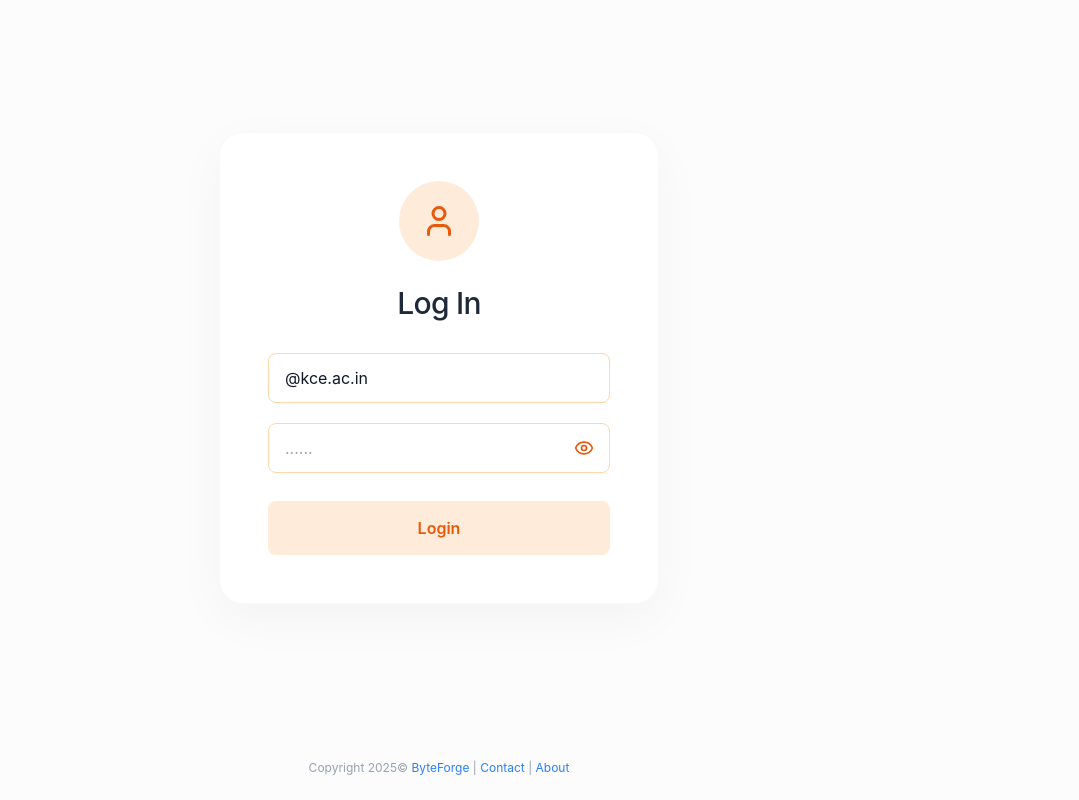
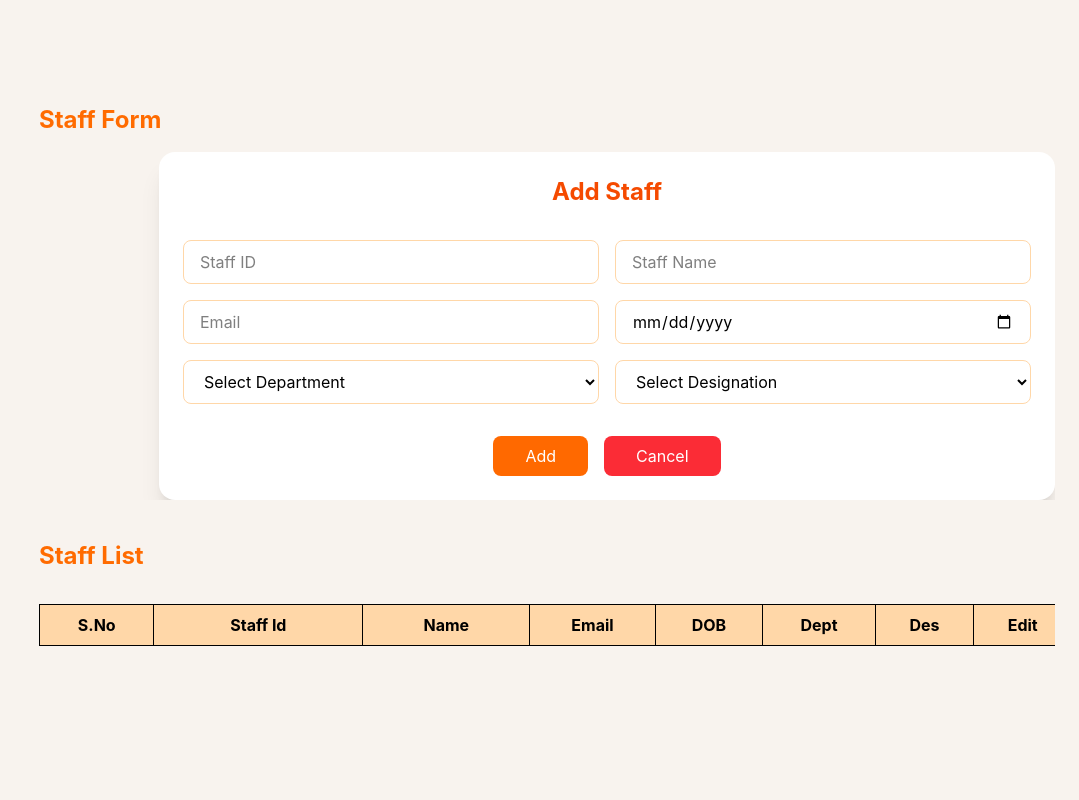
Before and after one commit to Praveenc2212/KCE-admin, a React app in the folder frontend/: page / in a window 1280 px wide. Shown: the whole page, without its empty margins (201-1280 px from the left). Built offline with nearby package versions, Linux system fonts and the light colour scheme; the HTML template or start-up script is replaced by a standard one.

Commit message:
updated student and staff add page created

```diff
--- a/frontend/src/App.jsx
+++ b/frontend/src/App.jsx
@@ -1,9 +1,13 @@
 
-import LoginPage from './pages/auth/LoginPage.jsx';
+// import StudentForm from './components/forms/StudentForm.jsx';
+import StaffForm from './components/forms/StaffForm.jsx';
+// import LoginPage from './pages/auth/LoginPage.jsx';
 
 function App() {
   return (
-    <LoginPage />
+    // <LoginPage />
+    // <StudentForm />
+    <StaffForm />
   );
 }
 
--- a/frontend/src/components/forms/StaffForm.jsx
+++ b/frontend/src/components/forms/StaffForm.jsx
@@ -1,9 +1,224 @@
-import React from 'react'
+import { useState } from "react";
 
-function StaffForm() {
+const StaffForm = () => {
+  const initialForm = {
+    staffid: "",
+    name: "",
+    email: "",
+    dob: "",
+    dept: "",
+    des: "",
+  };
+
+  const [formData, setFormData] = useState(initialForm);
+  const [staffs, setStaffs] = useState([]);
+  const [editIndex, setEditIndex] = useState(null);
+
+  const handleChange = (e) => {
+    setFormData({
+      ...formData,
+      [e.target.name]: e.target.value,
+    });
+  };
+
+  const handleSubmit = () => {
+    if (editIndex !== null) {
+      const updated = [...staffs];
+      updated[editIndex] = formData;
+      setStaffs(updated);
+      setEditIndex(null);
+    } else {
+      setStaffs([...staffs, formData]);
+    }
+
+    setFormData(initialForm);
+  };
+
+  const handleEdit = (index) => {
+    setFormData(staffs[index]);
+    setEditIndex(index);
+  };
+
+  const handleDelete = (index) => {
+    setStaffs(staffs.filter((_, i) => i !== index));
+  };
+
   return (
-    <div>StaffForm</div>
-  )
-}
+    <div className="min-h-screen bg-[#f8f3ee] p-6">
+
+
+      {/* Form Table */}
+      <div className="overflow-x-auto mt-10">
+        <div className="flex justify-between items-center mb-4 mt-10">
+        <h2 className="text-4xl md:text-2xl font-bold text-[#ff6b00] ml-54 ">Staff Form</h2>
+
+      </div>
+
+      <div className="bg-white rounded-2xl shadow-xl w-full max-w-4xl mx-auto p-6 ml-84 ">
+        <h2 className="text-2xl font-bold text-center text-orange-600 mb-8">
+          Add Staff
+        </h2>
+
+        <div className="grid grid-cols-1 md:grid-cols-2 gap-4">
+
+          <input
+            name="staffid"
+            value={formData.staffid}
+            onChange={handleChange}
+            placeholder="Staff ID"
+            className="h-11 px-4 border border-orange-200 rounded-lg"
+          />
+
+          <input
+            name="name"
+            value={formData.name}
+            onChange={handleChange}
+            placeholder="Staff Name"
+            className="h-11 px-4 border border-orange-200 rounded-lg"
+          />
+
+
+
+          {/* <select
+            name="gender"
+            value={formData.gender}
+            onChange={handleChange}
+            className="h-11 px-4 border border-orange-200 rounded-lg"
+          >
+            <option value="">Select Gender</option>
+            <option>M</option>
+            <option>F</option>
+          </select> */}
+
+
+
+          <input
+            type="email"
+            name="email"
+            value={formData.email}
+            onChange={handleChange}
+            placeholder="Email"
+            className="h-11 px-4 border border-orange-200 rounded-lg"
+          />
+
+          <input
+            type="date"
+            name="dob"
+            value={formData.dob}
+            onChange={handleChange}
+            className="h-11 px-4 border border-orange-200 rounded-lg"
+          />
+
+          <select
+            name="dept"
+            value={formData.dept}
+            onChange={handleChange}
+            className="h-11 px-4 border border-orange-200 rounded-lg"
+          >
+            <option value="">Select Department</option>
+            <option>CSE</option>
+            <option>IT</option>
+            <option>EEE</option>
+            <option>MECH</option>
+            <option>CIVIL</option>
+          </select>
+
+
+          <select
+            name="des"
+            value={formData.des}
+            onChange={handleChange}
+            className="h-11 px-4 border border-orange-200 rounded-lg"
+          >
+            <option value="">Select Designation</option>
+            <option>Staff</option>
+            <option>HOD</option>
+            <option>Principal</option>
+            <option>Technician</option>
+          </select>
+
+
+
+
+        </div>
+
+        <div className="flex justify-center gap-4 mt-8">
+          <button
+            onClick={handleSubmit}
+            className="bg-orange-500 hover:bg-orange-600 text-white px-8 py-2 rounded-lg"
+          >
+            {editIndex !== null ? "Update" : "Add"}
+          </button>
+
+          <button
+            onClick={() => setFormData(initialForm)}
+            className="bg-red-500 hover:bg-red-600 text-white px-8 py-2 rounded-lg"
+          >
+            Cancel
+          </button>
+        </div>
+      </div>
+
+
+
+      </div>
+
+
+
+      {/* Staff List */}
+      <h2 className="text-2xl font-bold text-[#ff6b00] mb-8 mt-10 ml-54">Staff List</h2>
+
+      <div className="overflow-x-auto">
+        <table className="w-300 border border-gray-300 ml-54">
+          <thead className="bg-orange-200">
+            <tr>
+              <th className="border p-2 w-10 text-center">S.No</th>
+              <th className="border p-2 w-25 text-center">Staff Id</th>
+              <th className="border p-2 w-20 text-center">Name</th>
+              <th className="border p-2 w-15 text-center">Email</th>
+              <th className="border p-2 w-10 text-center">DOB</th>
+              <th className="border p-2 w-10 text-center">Dept</th>
+              <th className="border p-2 w-10 text-center">Des</th>
+              <th className="border p-2 w-10 text-center">Edit</th>
+              <th className="border p-2 w-10 text-center">Remove</th>
+            </tr>
+          </thead>
+
+          <tbody>
+            {staffs.map((staff, index) => (
+              <tr key={index}>
+                <td className="border p-2 text-center">{index + 1}</td>
+                <td className="border p-2 text-center">{staff.staffid}</td>
+                <td className="border p-2 text-center">{staff.name}</td>
+                <td className="border p-2 text-center">{staff.email}</td>
+                <td className="border p-2 text-center">{staff.dob}</td>
+                <td className="border p-2 text-center">{staff.dept}</td>
+                <td className="border p-2 text-center">{staff.des}</td>
+
+                <td className="border p-2">
+                  <button
+                    onClick={() => handleEdit(index)}
+                    className="bg-yellow-500 text-white px-3 py-1 rounded"
+                  >
+                    Edit
+                  </button>
+                </td>
+
+                <td className="border p-2">
+                  <button
+                    onClick={() => handleDelete(index)}
+                    className="bg-red-500 text-white px-3 py-1 rounded"
+                  >
+                    Remove
+                  </button>
+                </td>
+              </tr>
+            ))}
+          </tbody>
+        </table>
+      </div>
+    </div>
+  );
+};
 
 export default StaffForm;
--- a/frontend/src/components/forms/StudentForm.jsx
+++ b/frontend/src/components/forms/StudentForm.jsx
@@ -1,8 +1,6 @@
-
 import { useState } from "react";
 
-function StudentForm() {
-
+const StudentForm = () => {
   const initialForm = {
     name: "",
     rollNo: "",
@@ -47,22 +45,20 @@ function StudentForm() {
     setStudents(students.filter((_, i) => i !== index));
   };
 
-
-
   return (
     <div className="min-h-screen bg-[#f8f3ee] p-6">
 
-    {/* Header */}
-    <div className="max-w-7xl mx-auto mb-8">
-      <h1 className="text-3xl font-bold text-[#ff6b00]">
-        Student Form
-      </h1>
+
+      {/* Form Table */}
+      <div className="overflow-x-auto mt-10">
+        <div className="flex justify-between items-center mb-4 mt-10">
+        <h2 className="text-4xl md:text-2xl font-bold text-[#ff6b00] ml-54 ">Student Form</h2>
+
       </div>
 
-    {/* Form */}
-      <div className="max-w-4xl mx-auto bg-white rounded-2xl shadow-lg p-8 mb-10">
-        <h2 className="text-3xl font-bold text-center text-[#ff6b00] mb-8">
-          {editIndex !== null ? "Update Student" : "Add Student"}
+      <div className="bg-white rounded-2xl shadow-xl w-full max-w-4xl mx-auto p-6 ml-84 ">
+        <h2 className="text-2xl font-bold text-center text-orange-600 mb-8">
+          Add Student
         </h2>
 
         <div className="grid grid-cols-1 md:grid-cols-2 gap-4">
@@ -148,60 +144,60 @@ function StudentForm() {
             onChange={handleChange}
             className="h-11 px-4 border border-orange-200 rounded-lg"
           >
-            <option value="">Select Type</option>
-            <option>Hosteller</option>
-            <option>Dayscholar</option>
+            <option value="" >Select Student Type</option>
+            <option>H</option>
+            <option>D</option>
           </select>
-
         </div>
 
         <div className="flex justify-center gap-4 mt-8">
           <button
             onClick={handleSubmit}
-            className="bg-[#ff6b00] hover:bg-orange-700 text-white px-8 py-2 rounded-lg"
+            className="bg-orange-500 hover:bg-orange-600 text-white px-8 py-2 rounded-lg"
           >
-            {editIndex !== null ? "Update" : "Submit"}
+            {editIndex !== null ? "Update" : "Add"}
           </button>
 
           <button
-            onClick={() => {
-              setFormData(initialForm);
-              setEditIndex(null);
-            }}
-            className="bg-gray-500 hover:bg-gray-600 text-white px-8 py-2 rounded-lg"
+            onClick={() => setFormData(initialForm)}
+            className="bg-red-500 hover:bg-red-600 text-white px-8 py-2 rounded-lg"
           >
             Cancel
           </button>
         </div>
       </div>
 
+
+
+      </div>
+
+
+
       {/* Student List */}
-    <div className="max-w-7xl mx-auto">
-      <h2 className="text-3xl font-bold text-[#ff6b00] mb-6">
-        Student List
-      </h2>
+      <h2 className="text-2xl font-bold text-[#ff6b00] mb-8 mt-10 ml-54">Student List</h2>
 
-      <table className="w-full bg-white shadow-md rounded-lg overflow-hidden border border-gray-300">
+      <div className="overflow-x-auto">
+        <table className="w-300 border border-gray-300 ml-54">
           <thead className="bg-orange-200">
             <tr>
-            <th className="border p-3">S.No</th>
-            <th className="border p-3">Name</th>
-            <th className="border p-3">Roll No</th>
-            <th className="border p-3">Gender</th>
-            <th className="border p-3">Email</th>
-            <th className="border p-3">Dept</th>
-            <th className="border p-3">Year</th>
-            <th className="border p-3">Sec</th>
-            <th className="border p-3">Type</th>
-            <th className="border p-3">Edit</th>
-            <th className="border p-3">Remove</th>
+              <th className="border p-2 w-10">S.No</th>
+              <th className="border p-2 w-25">Name</th>
+              <th className="border p-2 w-20">Roll No</th>
+              <th className="border p-2 w-15">Gender</th>
+              <th className="border p-2 w-25">Email</th>
+              <th className="border p-2 w-10">Dept</th>
+              <th className="border p-2 w-10">Year</th>
+              <th className="border p-2 w-10">Sec</th>
+              <th className="border p-2 w-10">Type</th>
+              <th className="border p-2 w-10">Edit</th>
+              <th className="border p-2 w-10">Remove</th>
             </tr>
           </thead>
 
           <tbody>
             {students.map((student, index) => (
               <tr key={index}>
-              <td className="border p-2 text-center">{index + 1}</td>
+                <td className="border p-2">{index + 1}</td>
                 <td className="border p-2">{student.name}</td>
                 <td className="border p-2">{student.rollNo}</td>
                 <td className="border p-2">{student.gender}</td>
@@ -211,19 +207,19 @@ function StudentForm() {
                 <td className="border p-2">{student.sec}</td>
                 <td className="border p-2">{student.studentType}</td>
 
-              <td className="border p-2 text-center">
+                <td className="border p-2">
                   <button
                     onClick={() => handleEdit(index)}
-                  className="bg-blue-500 hover:bg-blue-600 text-white px-3 py-1 rounded"
+                    className="bg-yellow-500 text-white px-3 py-1 rounded"
                   >
                     Edit
                   </button>
                 </td>
 
-              <td className="border p-2 text-center">
+                <td className="border p-2">
                   <button
                     onClick={() => handleDelete(index)}
-                  className="bg-red-500 hover:bg-red-600 text-white px-3 py-1 rounded"
+                    className="bg-red-500 text-white px-3 py-1 rounded"
                   >
                     Remove
                   </button>
@@ -235,5 +231,6 @@ function StudentForm() {
       </div>
     </div>
   );
-}
+};
+
 export default StudentForm;
```
Lines whose indentation alone changed are shown as unchanged.
